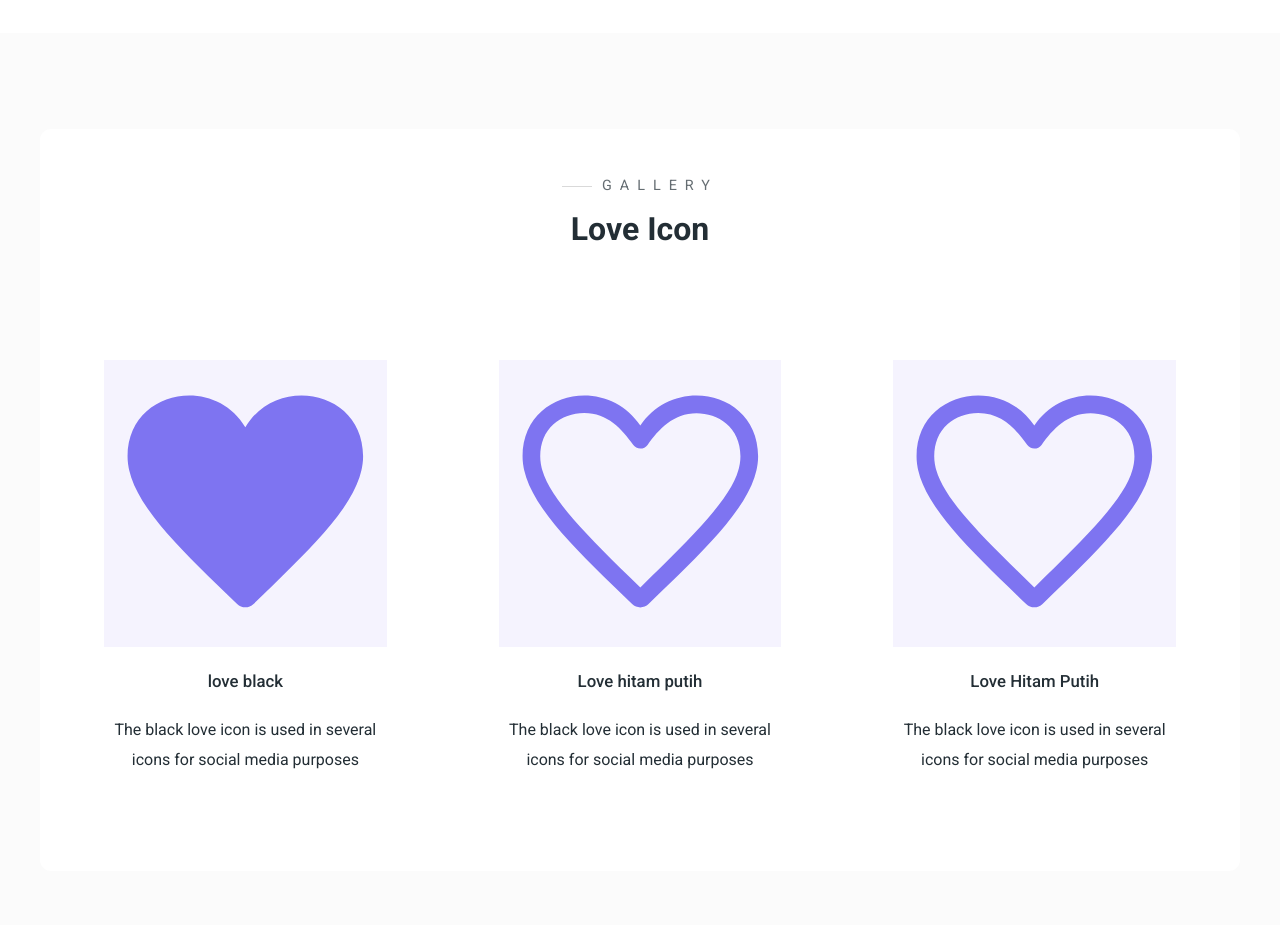
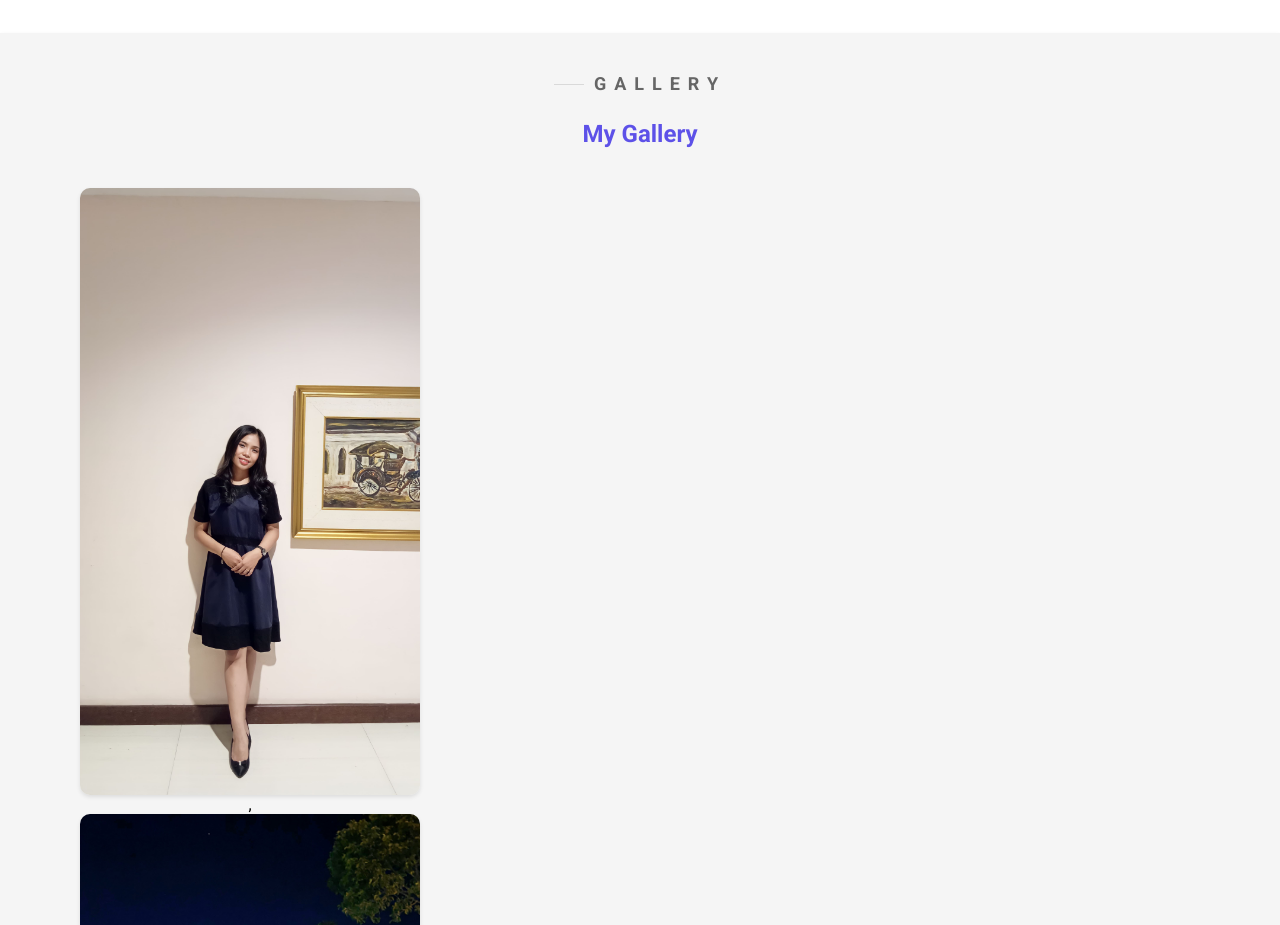
Before and after one commit to kerenmumbunan/uas.io, a plain HTML site: page index.html in a window 1280 px wide. Shown: the part 800-1725 px from the top of the page. Drawn offline with Linux system fonts and the light colour scheme; files whose address does not match are found by name.

Commit message:
menambah semua file

```diff
--- /dev/null
+++ b/inc/admin/pengaturan.json
@@ -0,0 +1,6 @@
+{
+    "files.autoSave": "afterDelay",
+    "background.enabled": false,
+    "editor.minimap.enabled": false,
+    "editor.wordWrap": "on"
+}
--- a/index.html
+++ b/index.html
@@ -46,7 +46,7 @@
                         <p>Lorem ipsum dolor sit amet consectetur adipisicing elit. Modi dolore distinctio quasi est voluptas assumenda. Cum natus quia commodi quos.</p>
                     </div>
                     <div class="hero-right">
-                        <img src="./images/hero.svg" alt="Person Standing" />
+                        <img src="C:\Users\Keren\Desktop\project HTML ,CSS dan JS\images\keren1.jpeg" alt="Person Standing" />
                     </div>
                 </section>
             </div>
@@ -57,73 +57,14 @@
         <section id="Gallery">
             <div class="Gallery main-container">
                 <h3 class="pre-title">Gallery</h3>
-                <h1 class="section-title Gallery-title">Love Icon</h1>
+                <h1 class="section-title Gallery-title">My Gallery</h1>
 
                 <div class="grid-3">
                     <!-- Gallery love hitam-->
                     <div class="Gallery">
-                        <div class="Gallery-icon">
-                            <svg
-                                clip-rule="evenodd"
-                                fill-rule="evenodd"
-                                stroke-linejoin="round"
-                                stroke-miterlimit="2"
-                                viewBox="0 0 24 24"
-                                xmlns="http://www.w3.org/2000/svg"
-                            >
-                            <path
-                            d="m12 5.72c-2.624-4.517-10-3.198-10 2.461 0 3.725 4.345 7.727 9.303 12.54.194.189.446.283.697.283s.503-.094.697-.283c4.977-4.831 9.303-8.814 9.303-12.54 0-5.678-7.396-6.944-10-2.461z" fill-rule="nonzero"
-                            />
-                        </svg>
-                        </div>
-                        <h4>love black</h4>
-                        <p>
-                            The black love icon is used in several icons for social media purposes
-                        </p>
-                    </div>
-
-                      <!-- Gallery love putih-->
-                      <div class="Gallery">
-                        <div class="Gallery-icon">
-                            <svg
-                             clip-rule="evenodd"
-                             fill-rule="evenodd"
-                             stroke-linejoin="round"
-                             stroke-miterlimit="2"
-                             viewBox="0 0 24 24"
-                             xmlns="http://www.w3.org/2000/svg"
-                             >
-                             <path
-                             d="m7.234 3.004c-2.652 0-5.234 1.829-5.234 5.177 0 3.725 4.345 7.727 9.303 12.54.194.189.446.283.697.283s.503-.094.697-.283c4.977-4.831 9.303-8.814 9.303-12.54 0-3.353-2.58-5.168-5.229-5.168-1.836 0-3.646.866-4.771 2.554-1.13-1.696-2.935-2.563-4.766-2.563zm0 1.5c1.99.001 3.202 1.353 4.155 2.7.14.198.368.316.611.317.243 0 .471-.117.612-.314.955-1.339 2.19-2.694 4.159-2.694 1.796 0 3.729 1.148 3.729 3.668 0 2.671-2.881 5.673-8.5 11.127-5.454-5.285-8.5-8.389-8.5-11.127 0-1.125.389-2.069 1.124-2.727.673-.604 1.625-.95 2.61-.95z" fill-rule="nonzero"
-                             />
-                            </svg>
-                        </div>
-                        <h4>Love hitam putih</h4>
-                        <p>
-                            The black love icon is used in several icons for social media purposes
-                        </p>
-                    </div>
-
-                      <!-- Gallery love kue-->
-                      <div class="Gallery">
-                        <div class="Gallery-icon">
-                            <svg
-                             clip-rule="evenodd"
-                             fill-rule="evenodd"
-                             stroke-linejoin="round"
-                             stroke-miterlimit="2"
-                             viewBox="0 0 24 24"
-                             xmlns="http://www.w3.org/2000/svg"
-                             >
-                             <path
-                             d="m7.234 3.004c-2.652 0-5.234 1.829-5.234 5.177 0 3.725 4.345 7.727 9.303 12.54.194.189.446.283.697.283s.503-.094.697-.283c4.977-4.831 9.303-8.814 9.303-12.54 0-3.353-2.58-5.168-5.229-5.168-1.836 0-3.646.866-4.771 2.554-1.13-1.696-2.935-2.563-4.766-2.563zm0 1.5c1.99.001 3.202 1.353 4.155 2.7.14.198.368.316.611.317.243 0 .471-.117.612-.314.955-1.339 2.19-2.694 4.159-2.694 1.796 0 3.729 1.148 3.729 3.668 0 2.671-2.881 5.673-8.5 11.127-5.454-5.285-8.5-8.389-8.5-11.127 0-1.125.389-2.069 1.124-2.727.673-.604 1.625-.95 2.61-.95z" fill-rule="nonzero"
-                             />
-                            </svg>
-                        </div>
-                        <h4>Love Hitam Putih</h4>
-                        <p>
-                            The black love icon is used in several icons for social media purposes
-                        </p>
+                        <img src="C:\Users\Keren\Desktop\project HTML ,CSS dan JS\images\kerengaleri1.jpeg"/>,
+                        <img src="C:\Users\Keren\Desktop\project HTML ,CSS dan JS\images\kerengaleri2.jpeg"/>
+                        <img src="C:\Users\Keren\Desktop\project HTML ,CSS dan JS\images\kerengaleri3.jpeg"/>
                     </div>
                 </div>
             </div>
@@ -220,7 +161,10 @@
 
         <!-- Contact -->
         <section id="Contact">
-            <div class="main-container">
+            <div class="contact main-container">
+                <h3 class="pre-title">My contact</h3>
+                <h1 class="section-title">HUBUNGI SAYA</h1>
+
             <div class="contact-left">
                 <form class="contact-form" action="">
                     <div>
--- a/style.css
+++ b/style.css
@@ -176,7 +176,12 @@ nav ul li a {
 }
 
 .hero-right img {
-    width: 90%;
+    width: 50%;
+    height: 50%;
+    border-radius: 50%;
+    box-shadow: none;
+    background-color: #fff;
+    border: 1px solid #ddd;
 }
 
 .hero-right {
@@ -186,41 +191,52 @@ nav ul li a {
 
 /* Gallery section */
 #Gallery {
-    background-color: var(--secondaryBackgroundColor);
-    padding: var(--sectionpadding);
+    background-color: #f5f5f5;
+    padding: 20px;
+    margin-bottom: 20px;
+    box-shadow: 0 2px 4px rgba(0, 0, 0, 0.1);
+}
+
+.Gallery {
+    display: flex;
+    flex-direction: column;
+    align-items: center;
+    padding: 20px;
 }
 
 .Gallery .pre-title {
-    margin: 0 auto;
+    font-size: 18px;
+    font-weight: bold;
+    color: #666;
+    margin-bottom: 10px;
 }
 
-.Gallery-title {
-    text-align: center;
-
+.Gallery .section-title {
+    font-size: 24px;
+    font-weight: bold;
+    color: #5d51e8;
+    margin-bottom: 20px;
 }
 
-.Gallery {
-    padding: 3rem 2rem;
-    text-align: center;
-    background: var(--primaryBackgroundColor);
-    border-radius: var(--itemBorderRadius);
+.grid-3 {
+    display: grid;
+    grid-template-columns: repeat(3, 1fr);
+    grid-gap: 10px;
 }
 
-.Gallery h4 {
-    margin: 1.5rem 0;
-    font-weight: 500;
-    font-size: 1.05rem;
+.grid-3 img {
+    width: 100%;
+    height: 100%;
+    object-fit: cover;
+    border-radius: 10px;
+    box-shadow: 0 2px 4px rgba(0, 0, 0, 0.1);
+    transition: 0.3s ease-in-out;
 }
 
-.Gallery-icon {
-    background: var(--thirdBackgroundColor);
-
+.grid-3 img:hover {
+    transform: scale(1.1);
+    box-shadow: 0 4px 8px rgba(0, 0, 0, 0.2);
 }
-
-.Gallery-icon {
-    fill: var(--primaryIconColor);
-}
-
 /* Blogs section */
 #Blogs {
     padding: var(--sectionpadding);
@@ -293,6 +309,20 @@ nav ul li a {
 
 .contact-form div {
     margin-bottom: 1.4rem;
+}
+
+.contact .pre-title {
+    font-size: 18px;
+    font-weight: bold;
+    color: #666;
+    margin-bottom: 10px;
+}
+
+.contact .section-title {
+    font-size: 24px;
+    font-weight: bold;
+    color: #5d51e8;
+    margin-bottom: 20px;
 }
 
 .contact-form input, .contact-form textarea {
```
Also changed, not shown: images/keren1.jpeg (added), images/kerengaleri1.jpeg (added), images/kerengaleri2.jpeg (added), images/kerengaleri3.jpeg (added), 2 other files.
